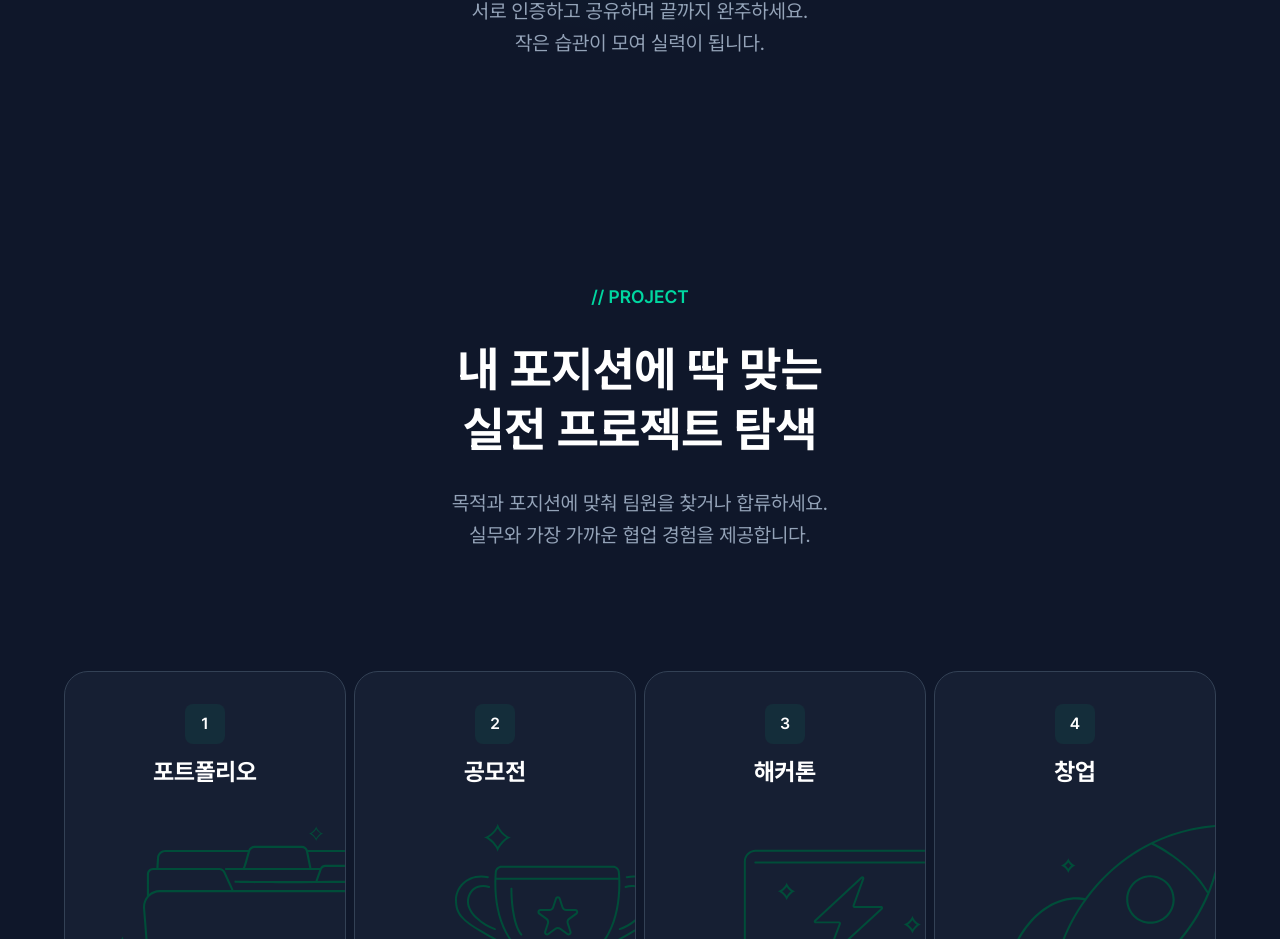
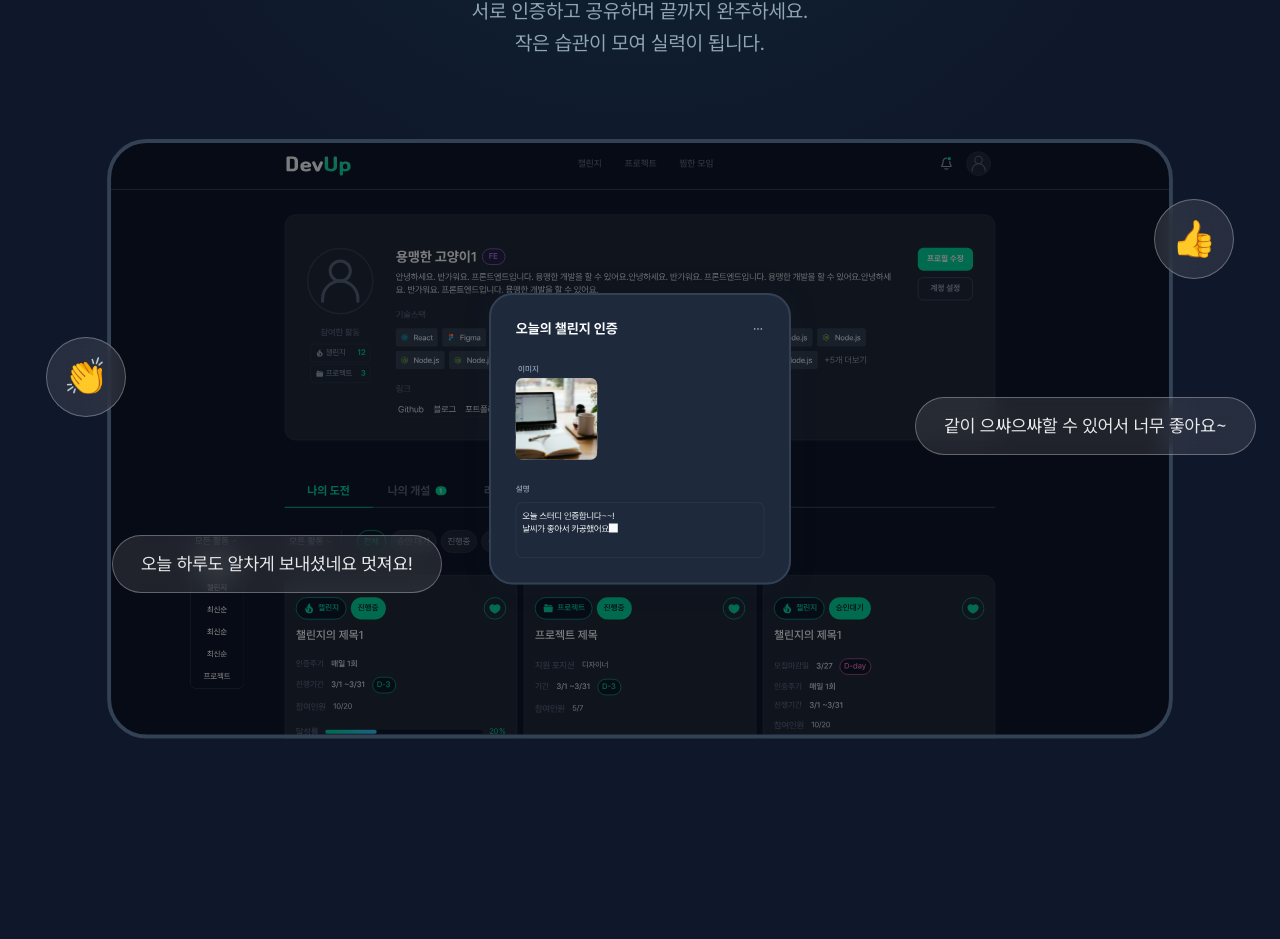
Before and after one commit to Codeit-13-Team-4/4_Frontend, a Next.js app: page / in a window 1280 px wide. Shown: the part 1209-2148 px from the top of the page. Built offline with nearby package versions, Linux system fonts and the light colour scheme; no server answers.

Commit message:
feat(landing): 두번째 섹션 하단 ui 및 말풍선 구현

```diff
--- a/widgets/landing/ui/SecondSection.tsx
+++ b/widgets/landing/ui/SecondSection.tsx
@@ -1,10 +1,12 @@
+import Image from "next/image";
+
 export default function SecondSection() {
   return (
     <section className="relative overflow-hidden px-5 py-20 text-white md:px-10 md:py-28 lg:px-16">
       <div className="pointer-events-none absolute inset-0 bg-[radial-gradient(circle_at_top,rgba(0,215,160,0.08),transparent_45%)]" />
 
       <div className="mx-auto flex w-full max-w-7xl flex-col items-center">
-        <div className="flex max-w-[720px] flex-col items-center gap-7 text-center">
+        <div className="flex max-w-180 flex-col items-center gap-7 text-center">
           <p className="text-mint-500 text-lg font-semibold">
             {"// CHALLENGE"}
           </p>
@@ -21,6 +23,92 @@ export default function SecondSection() {
             작은 습관이 모여 실력이 됩니다.
           </p>
         </div>
+
+        <div className="relative mt-16 flex w-full justify-center md:mt-20">
+          <div className="relative hidden lg:block">
+            <div className="relative h-150 w-275 overflow-hidden rounded-[40px]">
+              <Image
+                src="/landing/section-02-pc.svg"
+                alt="DevUp 데스크톱 화면"
+                fill
+              />
+            </div>
+
+            <div className="absolute top-[33%] left-[-4%] flex h-20 w-20 items-center justify-center rounded-full border border-white/30 bg-white/10 text-4xl backdrop-blur-md">
+              👏
+            </div>
+
+            <div className="absolute top-[66%] left-[2%] rounded-full border border-white/30 bg-white/10 px-7 py-3.5 text-lg text-white/90 backdrop-blur-md">
+              오늘 하루도 알차게 보내셨네요 멋져요!
+            </div>
+
+            <div className="absolute top-[10%] right-[-4%] flex h-20 w-20 items-center justify-center rounded-full border border-white/30 bg-white/10 text-4xl backdrop-blur-md">
+              👍
+            </div>
+
+            <div className="absolute top-[43%] right-[-6%] rounded-full border border-white/30 bg-white/10 px-7 py-3.5 text-lg text-white/90 backdrop-blur-md">
+              같이 으쌰으쌰할 수 있어서 너무 좋아요~
+            </div>
+          </div>
+
+          <div className="relative hidden md:block lg:hidden">
+            <div className="bg-mint-500/20 absolute inset-x-[10%] bottom-[8%] h-24 rounded-full blur-3xl" />
+
+            <div className="relative h-105 w-162.5 overflow-hidden rounded-[23px] border border-white/10 bg-[#07142D]">
+              <Image
+                src="/landing/section-02-pc.svg"
+                alt="DevUp 태블릿 화면"
+                fill
+                className="object-cover"
+              />
+            </div>
+
+            <div className="absolute top-[31%] left-[-6%] flex h-16 w-16 items-center justify-center rounded-full border border-white/30 bg-white/10 text-3xl backdrop-blur-md">
+              👏
+            </div>
+
+            <div className="absolute top-[72%] left-[1%] rounded-full border border-white/30 bg-white/10 px-5 py-3 text-sm text-white/90 backdrop-blur-md">
+              오늘 하루도 알차게 보내셨네요 멋져요!
+            </div>
+
+            <div className="absolute top-[12%] right-[-6%] flex h-16 w-16 items-center justify-center rounded-full border border-white/30 bg-white/10 text-3xl backdrop-blur-md">
+              👍
+            </div>
+
+            <div className="absolute top-[40%] right-[-10%] max-w-[320px] rounded-full border border-white/30 bg-white/10 px-5 py-3 text-sm leading-tight text-white/90 backdrop-blur-md">
+              같이 으쌰으쌰할 수 있어서 너무 좋아요~
+            </div>
+          </div>
+
+          <div className="relative md:hidden">
+            <div className="bg-mint-500/20 absolute inset-x-[10%] bottom-[8%] h-22 rounded-full blur-3xl" />
+
+            <div className="relative h-135 w-62.5 overflow-hidden rounded-2xl border border-white/10 bg-[#07142D]">
+              <Image
+                src="/landing/section-02-mobile.svg"
+                alt="DevUp 모바일 화면"
+                fill
+                className="object-cover"
+              />
+            </div>
+
+            <div className="absolute top-[18%] -left-[14%] flex h-12 w-12 items-center justify-center rounded-full border border-white/30 bg-white/10 text-2xl backdrop-blur-md">
+              👏
+            </div>
+
+            <div className="absolute top-[35%] -right-[10%] flex h-12 w-12 items-center justify-center rounded-full border border-white/30 bg-white/10 text-2xl backdrop-blur-md">
+              👍
+            </div>
+
+            <div className="absolute top-[-8%] left-1/2 -translate-x-1/2 rounded-full border border-white/30 bg-white/10 px-4 py-2 text-[11px] leading-tight whitespace-nowrap text-white/90 backdrop-blur-md">
+              같이 으쌰으쌰할 수 있어서 너무 좋아요~
+            </div>
+
+            <div className="absolute top-[60%] left-[-2%] rounded-full border border-white/30 bg-white/10 px-4 py-2 text-[11px] leading-tight text-white/90 backdrop-blur-md">
+              오늘 하루도 알차게 보내셨네요 멋져요!
+            </div>
+          </div>
+        </div>
       </div>
     </section>
   );
```
Also changed, not shown: public/landing/section-02-mobile.svg (added), public/landing/section-02-pc.svg (added).
